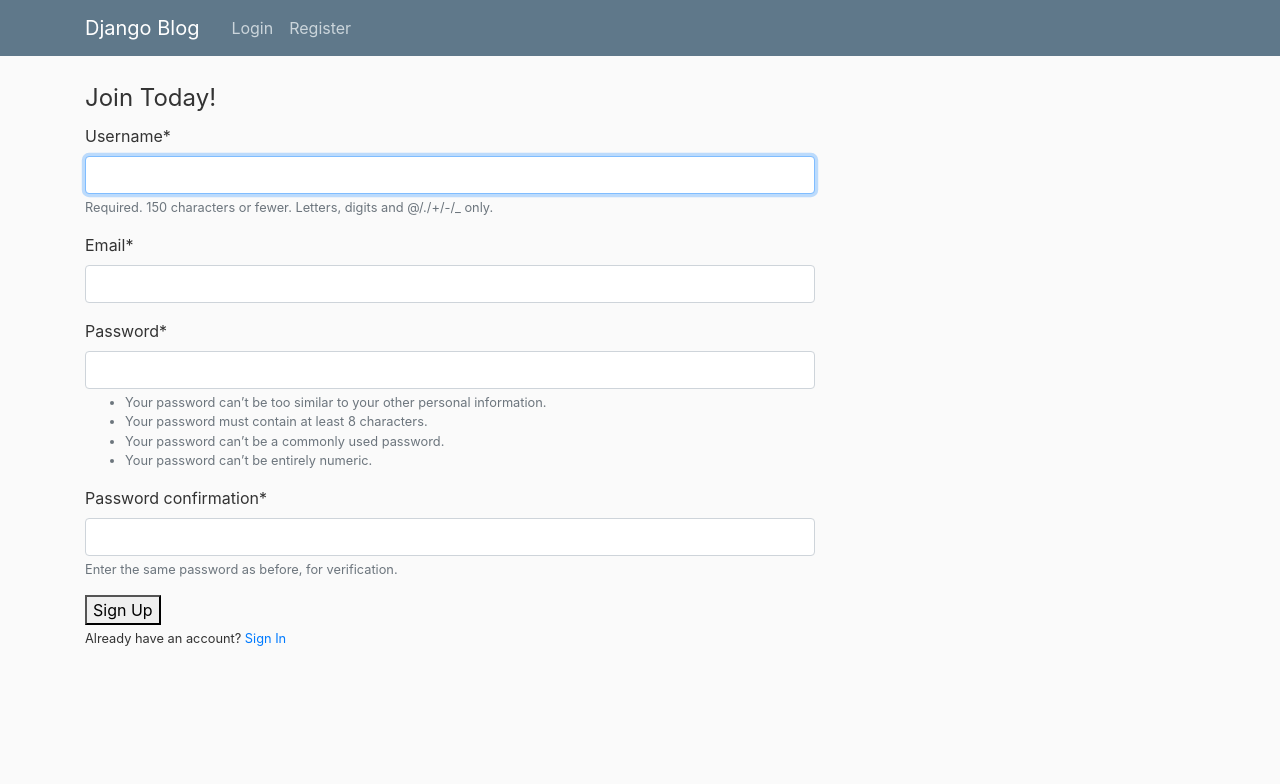
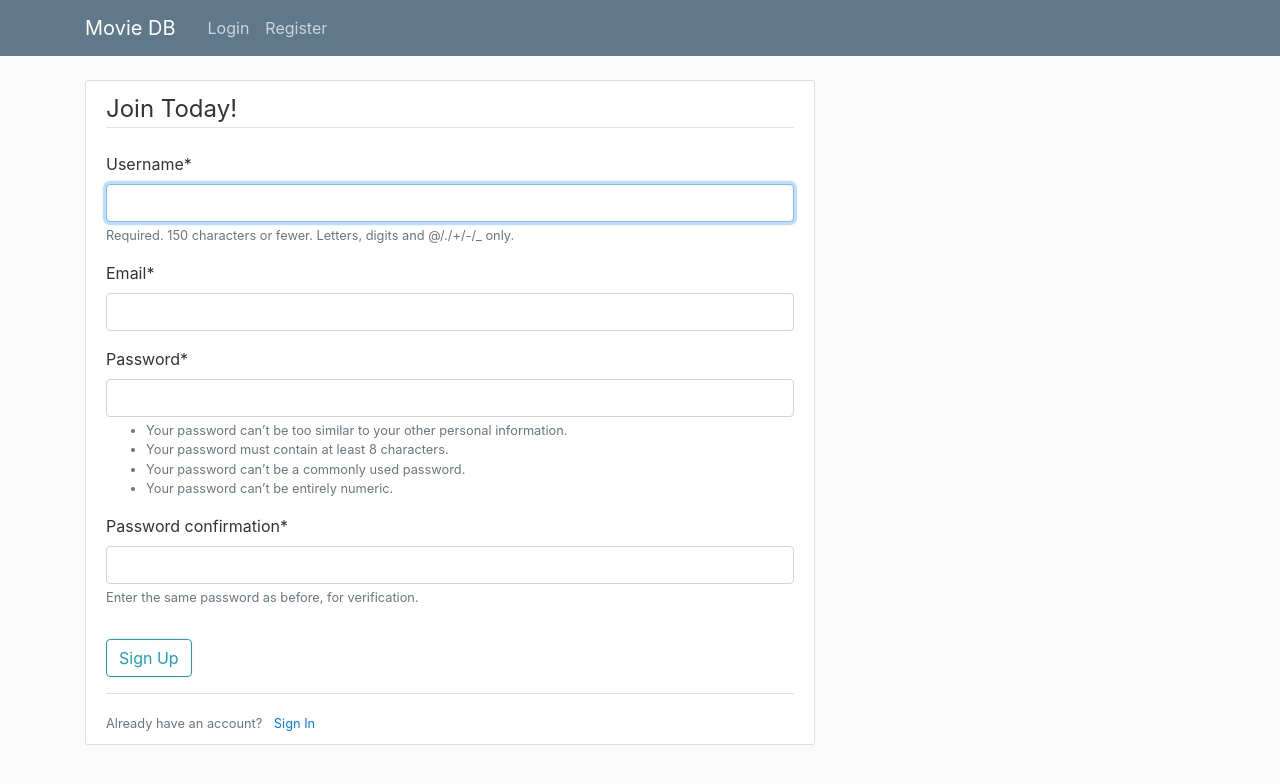
Before and after one commit to atakangol/webProjectMovieDB, a Django app: page /register/ in a window 1280 px wide. Shown: the top 784 px of the page. Run offline with Django 3.2, Linux system fonts and the light colour scheme; parts of the project's set-up code (start-up, migrations or seed data) failed here and were passed over; some libraries are stand-ins or nearby versions.

Commit message:
changing page title

```diff
--- a/WebProjectMovie/apps/main/templates/base.html
+++ b/WebProjectMovie/apps/main/templates/base.html
@@ -17,7 +17,7 @@
 	<header class="site-header">
 			<nav class="navbar navbar-expand-md navbar-dark bg-steel fixed-top">
 				<div class="container">
-				<a class="navbar-brand mr-4" href="/">Django Blog</a>
+				<a class="navbar-brand mr-4" href="/">Movie DB</a>
 				<button class="navbar-toggler" type="button" data-toggle="collapse" data-target="#navbarToggle" aria-controls="navbarToggle" aria-expanded="false" aria-label="Toggle navigation">
 				<span class="navbar-toggler-icon"></span>
 				</button>
--- a/WebProjectMovie/apps/users/templates/register.html
+++ b/WebProjectMovie/apps/users/templates/register.html
@@ -1,13 +1,21 @@
 {% extends "base.html" %}
 {% block content %}
     {% load crispy_forms_tags %}
-    <form method='POST'>
-        {% csrf_token %}
-        <fieldset>
-            <legend>Join Today!</legend>
-            {{ form|crispy }}
-        </fieldset>
-        <button type="submit">Sign Up</button>
-    </form>
-    <small>Already have an account? <a href="#">Sign In</a></small>
+    <div class="content-section">
+        <form method='POST'>
+            {% csrf_token %}
+            <fieldset class="form-group">
+                <legend class="border-bottom mb-4">Join Today!</legend>
+                {{ form|crispy }}
+            </fieldset>
+            <div class="form-group">
+                <button class="btn btn-outline-info" type="submit">Sign Up</button>
+            </div>
+        </form>
+        <div class="border-top pt-3">
+            <small class="text-muted">
+                Already have an account? <a class="ml-2" href="/login">Sign In</a>
+            </small>
+        </div>
+    </div>
 {% endblock %}
--- a/WebProjectMovie/apps/users/urls.py
+++ b/WebProjectMovie/apps/users/urls.py
@@ -1,6 +1,6 @@
 from django.urls import path, include
-from apps.users import views as user_v
+from .views import register
 
 urlpatterns = [
-	path('register/', user_v.register, name='url_register'),
+	path('register/', register, name='url_register'),
 ]
```
